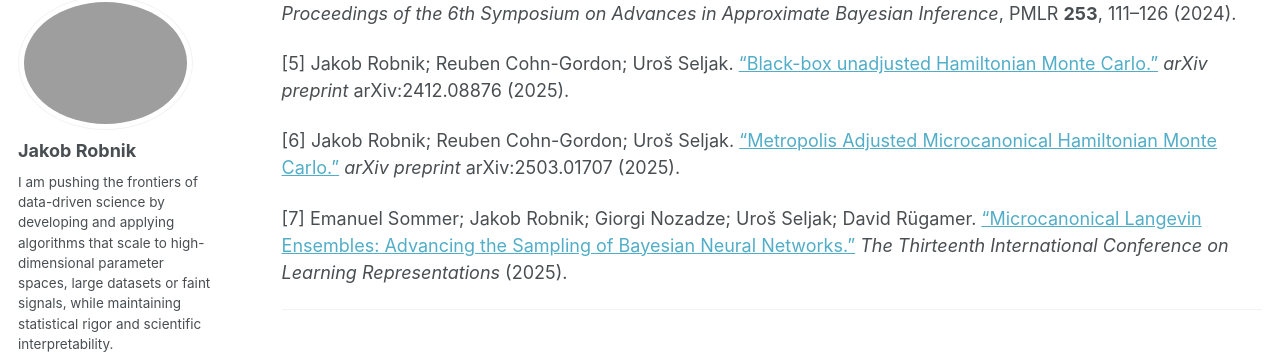
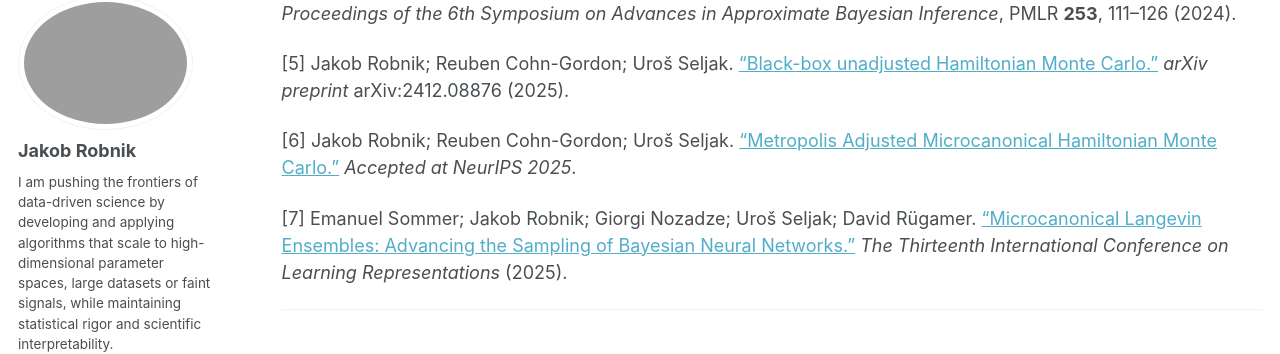
Before and after one commit to JakobRobnik/JakobRobnik.github.io, a Jekyll site: the page built from _pages/publications.md, in a window 1280 px wide and 900 px high, scrolled down 975 px. Shown: the part 103-457 px from the top of the window. Built offline with Jekyll 4.4.1, drawn with Linux system fonts in a browser that asks for light colours; some web fonts are replaced; a script that is not in the unit is left out.

Commit message:
Update publications.md

```diff
--- a/_pages/publications.md
+++ b/_pages/publications.md
@@ -39,7 +39,7 @@ You can also find my articles on [my Google Scholar profile](https://scholar.goo
 
 [5] Jakob Robnik; Reuben Cohn-Gordon; Uroš Seljak. ["Black-box unadjusted Hamiltonian Monte Carlo.”](https://doi.org/10.48550/arXiv.2412.08876) *arXiv preprint* arXiv:2412.08876 (2025).
 
-[6] Jakob Robnik; Reuben Cohn-Gordon; Uroš Seljak. ["Metropolis Adjusted Microcanonical Hamiltonian Monte Carlo.”](https://doi.org/10.48550/arXiv.2503.01707) *arXiv preprint* arXiv:2503.01707 (2025).
+[6] Jakob Robnik; Reuben Cohn-Gordon; Uroš Seljak. ["Metropolis Adjusted Microcanonical Hamiltonian Monte Carlo.”](https://doi.org/10.48550/arXiv.2503.01707) *Accepted at NeurIPS 2025*.
 
 [7] Emanuel Sommer; Jakob Robnik; Giorgi Nozadze; Uroš Seljak; David Rügamer. ["Microcanonical Langevin Ensembles: Advancing the Sampling of Bayesian Neural Networks.”](https://openreview.net/forum?id=QMtrW8Ej98) *The Thirteenth International Conference on Learning Representations* (2025).
 
```
